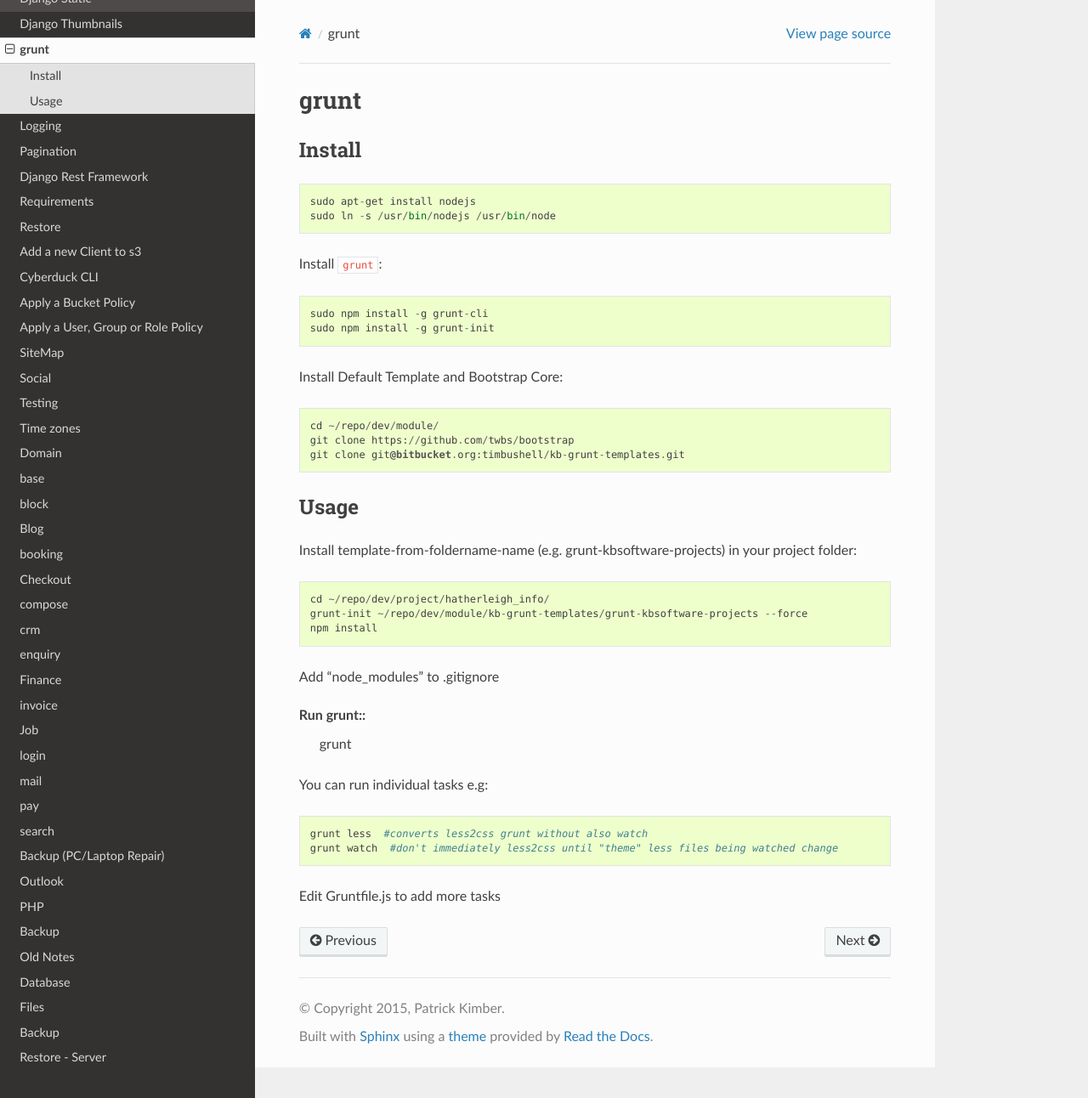
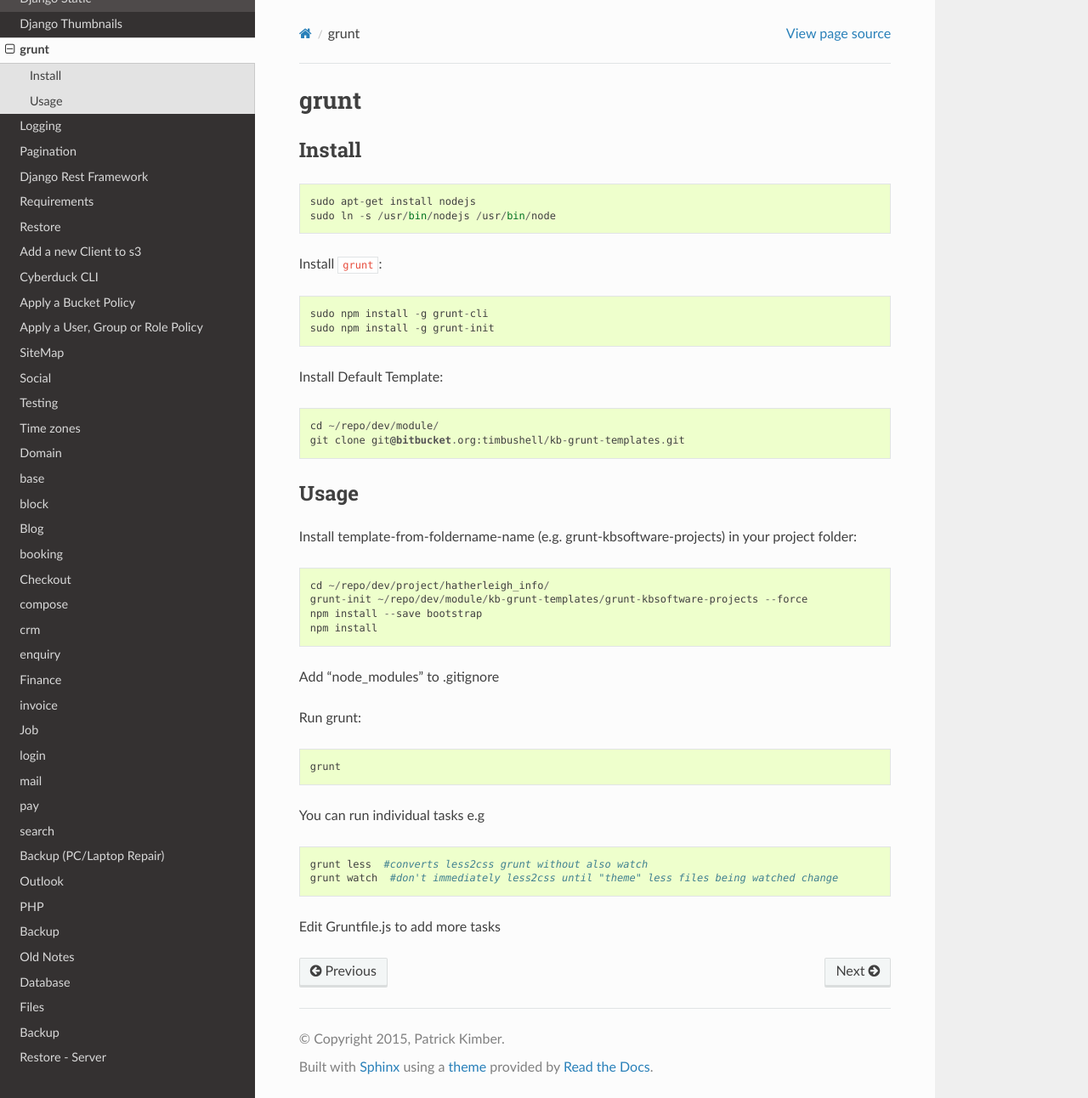
Before and after one commit to pkimber/old-docs-migrated-to-gitlab, a Sphinx documentation site: the page built from source/dev-grunt.rst, in a window 1280 px wide and 1292 px high. Shown: the whole window at 85% size. Built offline with Sphinx 7.4.7 and the Read the Docs theme 2.0.0, drawn with Linux system fonts in a browser that asks for light colours.

Commit message:
Changed instruction for npm installed Bootstrap

```diff
--- a/source/dev-grunt.rst
+++ b/source/dev-grunt.rst
@@ -14,10 +14,9 @@ Install ``grunt``::
   sudo npm install -g grunt-cli
   sudo npm install -g grunt-init
 
-Install Default Template and Bootstrap Core::
+Install Default Template::
 
   cd ~/repo/dev/module/
-  git clone https://github.com/twbs/bootstrap
   git clone git@bitbucket.org:timbushell/kb-grunt-templates.git
 
 
@@ -28,15 +27,19 @@ Install template-from-foldername-name (e.g. grunt-kbsoftware-projects) in your p
 
   cd ~/repo/dev/project/hatherleigh_info/
   grunt-init ~/repo/dev/module/kb-grunt-templates/grunt-kbsoftware-projects --force
+  npm install --save bootstrap
   npm install
+
 
 Add "node_modules" to .gitignore
 
 
 Run grunt::
+
   grunt
 
-You can run individual tasks e.g::
+
+You can run individual tasks e.g ::
 
   grunt less  #converts less2css grunt without also watch
   grunt watch  #don't immediately less2css until "theme" less files being watched change
```
